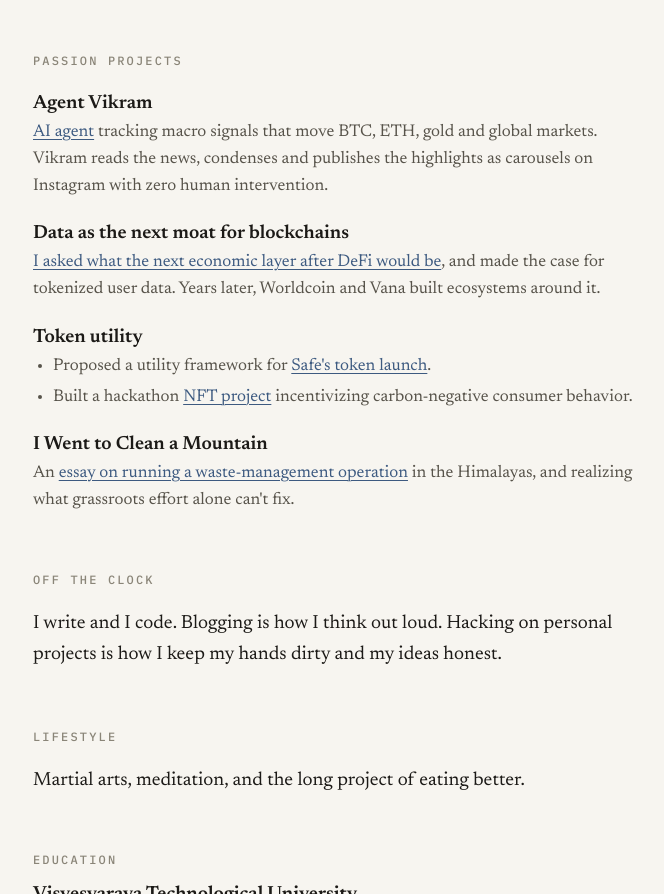
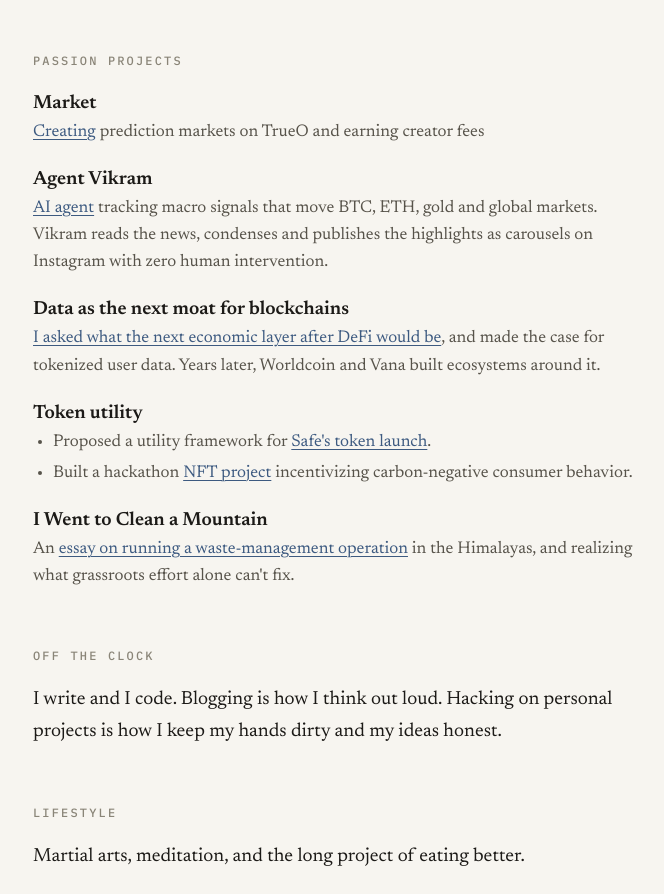
Before and after one commit to Varunk26/Varunk26.github.io, a plain HTML site: page index.html in a window 1280 px wide. Shown: the part 2581-3475 px from the top of the page, without its empty margins (297-961 px from the left). Drawn offline with Linux system fonts and the light colour scheme.

Commit message:
Add Market passion project

```diff
--- a/index.html
+++ b/index.html
@@ -460,6 +460,10 @@ header p {
 <section class="projects">
 <h2 class="label">Passion Projects</h2>
 <div class="project-item">
+<div class="project-title">Market</div>
+<p class="project-desc"><a href="https://trueo.com/en/portfolio/0xf248929ae246b3dcaca657d3b9ea24cf9669cacd/proposals" target="_blank" rel="noopener noreferrer">Creating</a> prediction markets on TrueO and earning creator fees</p>
+</div>
+<div class="project-item">
 <div class="project-title">Agent Vikram</div>
 <p class="project-desc"><a href="https://www.instagram.com/agent.vikram26/" target="_blank" rel="noopener noreferrer">AI agent</a> tracking macro signals that move BTC, ETH, gold and global markets. Vikram reads the news, condenses and publishes the highlights as carousels on Instagram with zero human intervention.</p>
 </div>
```
